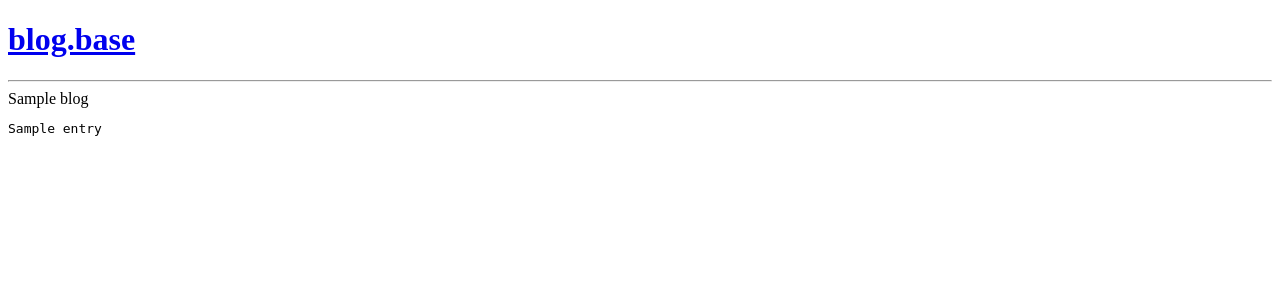
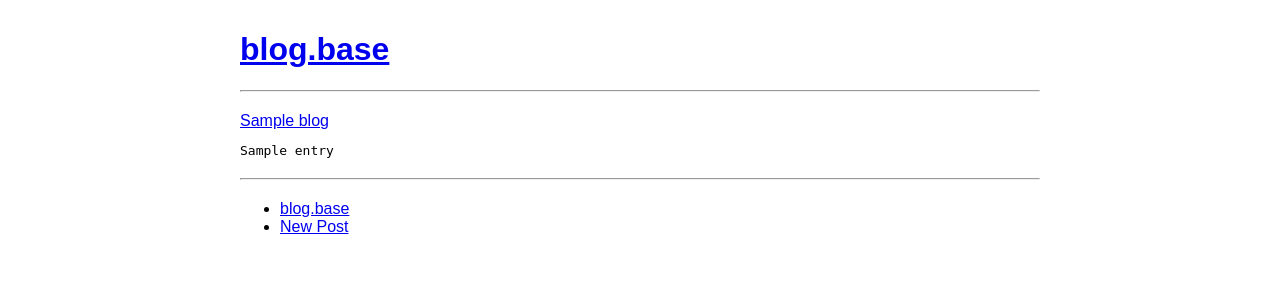
Before and after one commit to brigun/version2, a Python web app: template templates/most_recent.html in a window 1280 px wide. Shown: the top 300 px of the page. Run offline with Jinja, Linux system fonts and the light colour scheme; the template is opened without the code that fills it: most values are stand-ins (such as "Sample title", 1, 10 or a date in 2020).

Commit message:
Added styling, nav links, and dynamic links to single posts

```diff
--- a/templates/base.html
+++ b/templates/base.html
@@ -3,6 +3,44 @@
         <head>
             <title>blog.base</title>
         </head>
+        <style type="text/css">
+        body {
+            font-family: sans-serif;
+            width: 800px;
+            margin: 0 auto;
+            padding: 10px;
+        }
+
+        .error {
+            color: red
+        }
+
+        label {
+            display: block;
+            font-size: 20px;
+        }
+
+        input[type=text] {
+            width: 400px;
+            font-size: 20px;
+            padding: 2px
+        }
+
+        textarea {
+            width: 400px;
+            height: 200px;
+            font-size: 17px;
+            font-family: monospace;
+        }
+
+        input[type=submit] {
+            font-size: 24px;
+        }
+
+        hr {
+            margin: 20px auto;
+        }
+        </style>
         <body>
             <h1><a href="/">blog.base</a>
             </h1>
@@ -10,5 +48,12 @@
             {% block content %}
             {% endblock %}
         </body>
+        <footer>
+            <hr>
+            <ul>
+                <li><a href="/">blog.base</a></li>
+                <li><a href="/newpost">New Post</a></li>
+            </ul>
+        </footer>
 
     </html>
--- a/templates/most_recent.html
+++ b/templates/most_recent.html
@@ -3,10 +3,12 @@
 {% block content %}
 
 <hr>
+    <div class="error">{{ error }}</div>
 
 {% for blog in blogs %}
+
     <div class="blog">
-        <div class="blog-title">{{blog.title}}</div>
+        <div class="blog-title"><a href="/blog/{{blog.key().id()}}" >{{blog.title}}</a></div>
         <pre class="blog-body">{{blog.entry}}</pre>
     </div>
 {% endfor %}
```
Also changed, not shown: main.py (+21 -1 lines), templates/single_post.html (added, +9 -0 lines), 1 other file.
